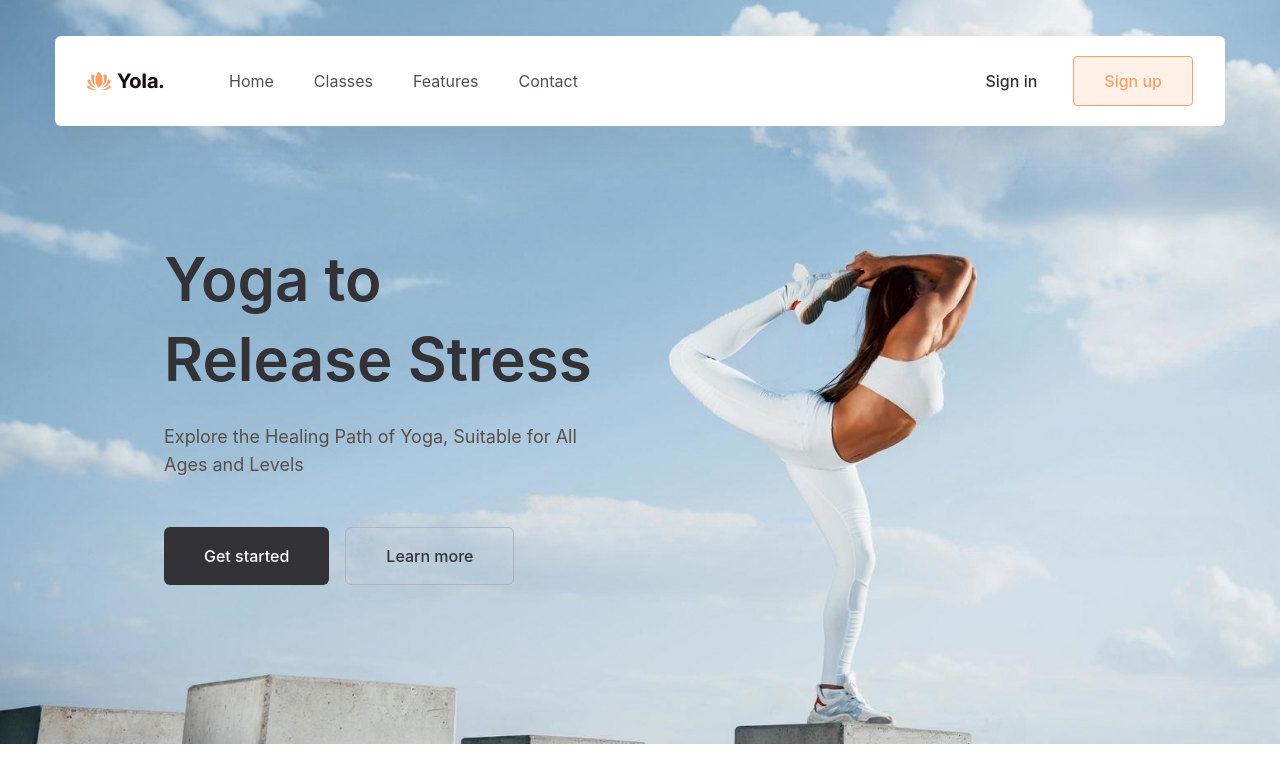
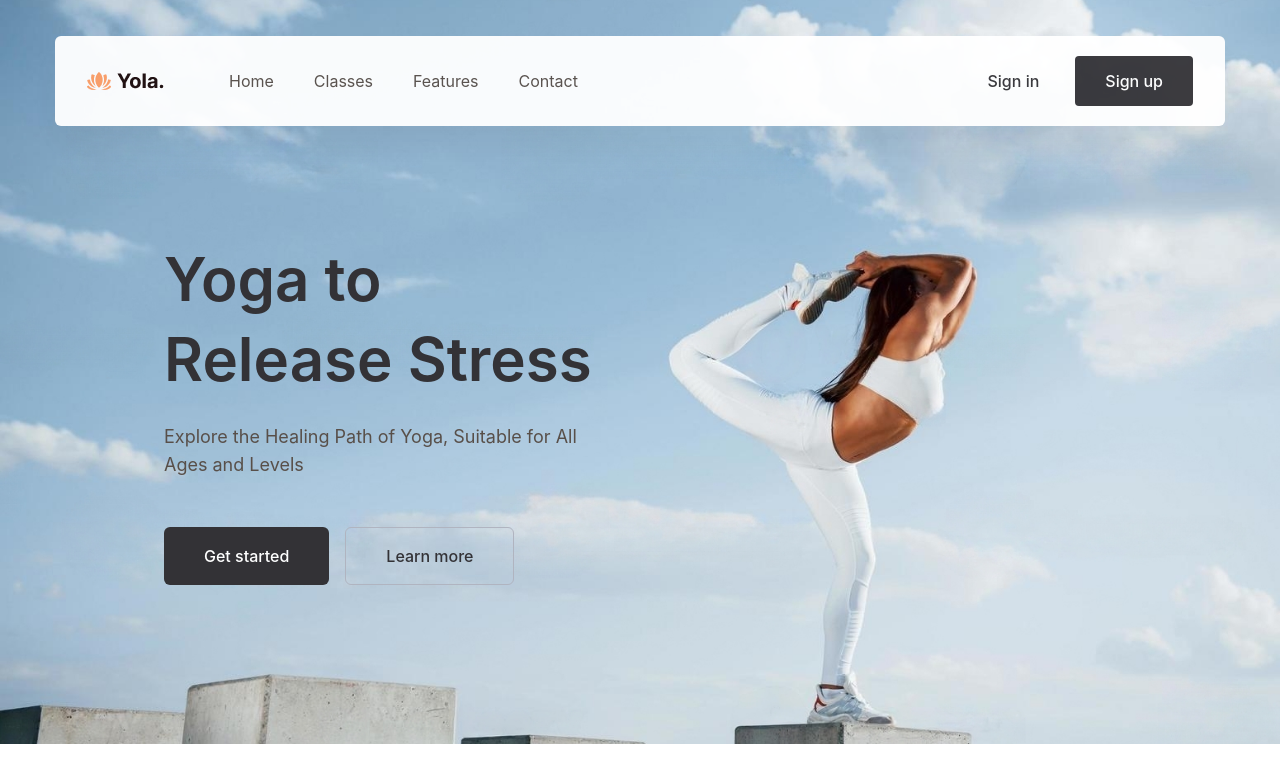
Before and after one commit to robs-am/yoga-landind-page, a React (Vite) app: page / in a window 1280 px wide. Shown: the top 782 px of the page. Built offline with nearby package versions, Linux system fonts and the light colour scheme.

Commit message:
style: altera tailwind.config

```diff
--- a/src/components/Header.jsx
+++ b/src/components/Header.jsx
@@ -10,7 +10,7 @@ function Header() {
     <header
       className={`${
         header ? 'top-0' : 'lg:top-9 max-w-none'
-      } max-w-[90vw] lg:max-w-[1170px] mx-auto rounded-md h-[90px] shadow-primary px-4 lg:px-8 x-20 transtion-all duration-500 fixed z-10 bg-white w-full flex items-center justify-between`}
+      } max-w-[90vw] lg:max-w-[1170px] mx-auto rounded-md h-[90px] shadow-primary px-4 lg:px-8 x-20 transtion-all duration-500 fixed z-10 bg-white w-full flex items-center justify-between opacity-95`}
     >
       <div className="flex items-center">
         {/* Logo */}
@@ -25,10 +25,10 @@ function Header() {
       <div className="flex items center">
         {/* buttons */}
         <div className="flex gap-x-4 lg:gap-x-9">
-          <button className="text-heading font-medium text-sm lg:text-base hover:text-orange transition">
+          <button className="text-heading font-medium text-sm lg:text-base hover:text-gray-500 transition">
             Sign in
           </button>
-          <button className="btn btn-md lg:px-[30px] bg-orange-100 border border-orange text-orange font-medium textt-sm lg:text-base hover:bg-orange-200 hover:text-white transition">
+          <button className="btn btn-md lg:px-[30px]  text-white font-medium text-sm lg:text-base hover:bg-gray-900 hover:text-white transition">
             Sign up
           </button>
         </div>
--- a/src/components/Hero.jsx
+++ b/src/components/Hero.jsx
@@ -20,7 +20,7 @@ function Hero() {
               </p>
               <div>
                 <div className="btn-group mb-8 space-x-4">
-                  <button className="btn btn-sm lg:btn-lg text-white bg-gray">
+                  <button className="btn btn-sm lg:btn-lg text-white bg-gray hover:bg-gray-900 transition">
                     Get started
                   </button>
                   <button className="btn btn-sm lg:btn-lg text-gray bg-transparent border border-stroke-1 px-4 hover:bg-stroke-3 transition">
--- a/src/index.css
+++ b/src/index.css
@@ -33,7 +33,7 @@
     @apply py-[150px];
   }
   .btn {
-    @apply font-medium rounded text-base bg-shape;
+    @apply font-medium rounded text-base bg-gray;
   }
   .btn-sm {
     @apply h-[48px] px-[25px];
--- a/tailwind.config.js
+++ b/tailwind.config.js
@@ -25,6 +25,9 @@ module.exports = {
       },
       gray: {
         DEFAULT: '#333236',
+        500: '#99999b',
+        700: '#777679',
+        900: '#555458',
       },
       green: {
         DEFAULT: '#258675',
```
